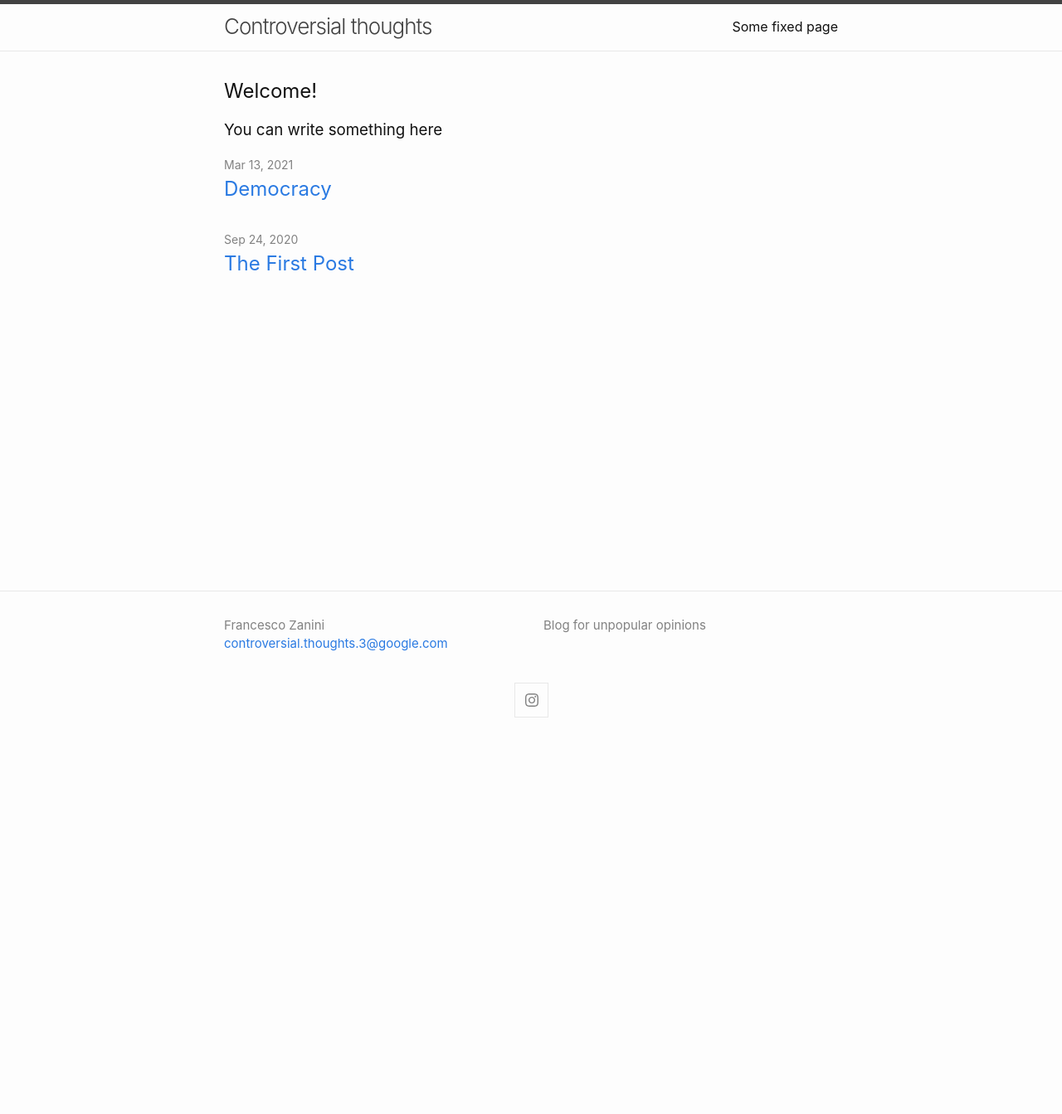
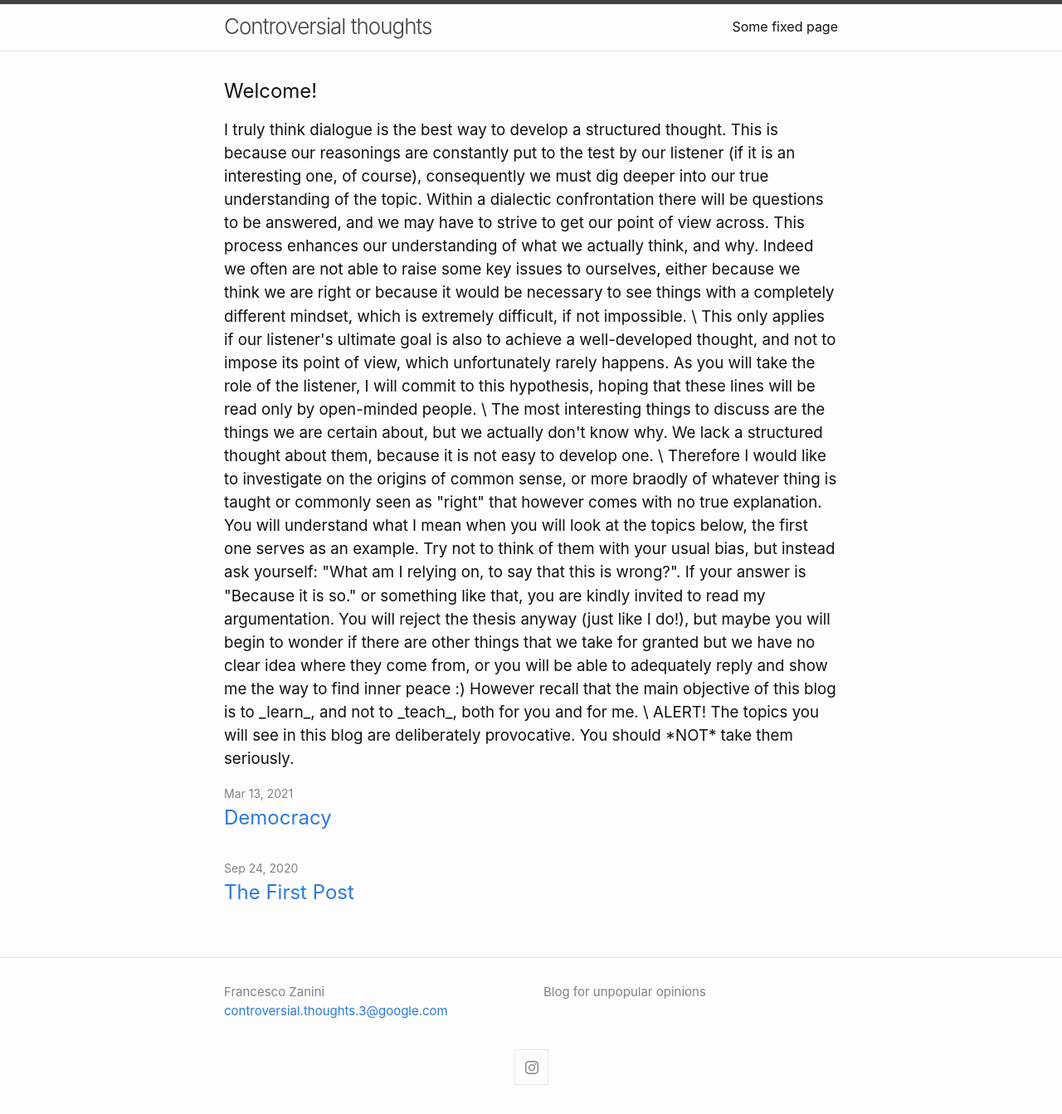
Before and after one commit to ControversialThoughts/blog, a Jekyll site: the page built from index.md, in a window 1280 px wide. Shown: the whole page at 83% size. Built offline with Jekyll 4.4.1, drawn with Linux system fonts in a browser that asks for light colours; before the commit the page ends 900 px from its top, so only the background shows below that.

Commit message:
Update index.md
Added front page

```diff
--- a/index.md
+++ b/index.md
@@ -10,4 +10,9 @@ layout: home
 
 <h2> Welcome! </h2>
 
-<h3> You can write something here </h3>
+<h3> I truly think dialogue is the best way to develop a structured thought. This is because our reasonings are constantly put to the test by our listener (if it is an interesting one, of course), consequently we must dig deeper into our true understanding of the topic. Within a dialectic confrontation there will be questions to be answered, and we may have to strive to get our point of view across. This process enhances our understanding of what we actually think, and why. Indeed we often are not able to raise some key issues to ourselves, either because we think we are right or because it would be necessary to see things with a completely different mindset, which is extremely difficult, if not impossible. \
+This only applies if our listener's ultimate goal is also to achieve a well-developed thought, and not to impose its point of view, which unfortunately rarely happens. As you will take the role of the listener, I will commit to this hypothesis, hoping that these lines will be read only by open-minded people. \
+The most interesting things to discuss are the things we are certain about, but we actually don't know why. We lack a structured thought about them, because it is not easy to develop one. \
+Therefore I would like to investigate on the origins of common sense, or more braodly of whatever thing is taught or commonly seen as "right" that however comes with no true explanation. You will understand what I mean when you will look at the topics below, the first one serves as an example. Try not to think of them with your usual bias, but instead ask yourself: "What am I relying on, to say that this is wrong?". If your answer is "Because it is so." or something like that, you are kindly invited to read my argumentation. You will reject the thesis anyway (just like I do!), but maybe you will begin to wonder if there are other things that we take for granted but we have no clear idea where they come from, or you will be able to adequately reply and show me the way to find inner peace :)
+However recall that the main objective of this blog is to _learn_, and not to _teach_, both for you and for me. \
+ALERT! The topics you will see in this blog are deliberately provocative. You should *NOT* take them seriously. </h3>
```
